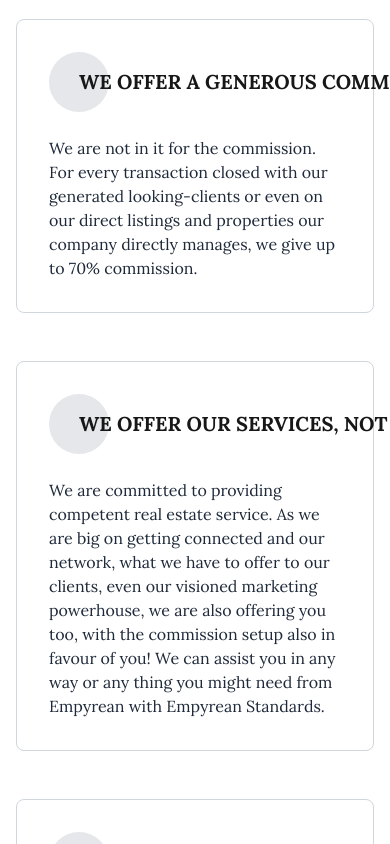
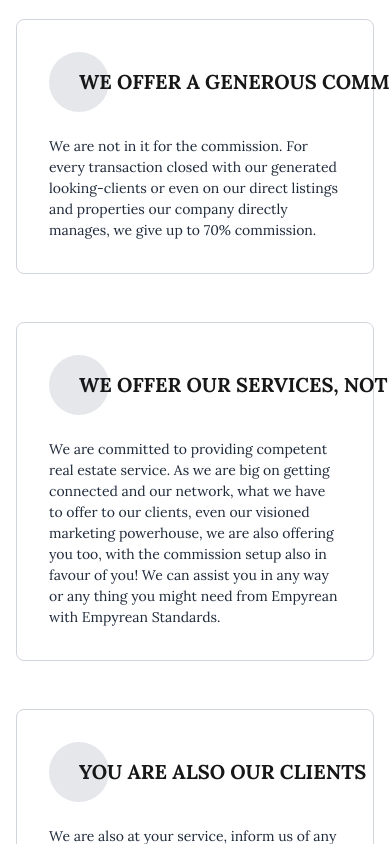
Before and after one commit to Empyrean25/empyrean, a Next.js app: page /on-work/services/broker-agent in a window 390 px wide. Shown: the part 1800-2644 px from the top of the page. Built offline with nearby package versions, Linux system fonts and the light colour scheme.

Commit message:
Update content-card.tsx

```diff
--- a/src/components/content-card.tsx
+++ b/src/components/content-card.tsx
@@ -24,7 +24,7 @@ export function ContentCard({
             </div>
           </div>
         </div>
-        <p className="text-gray-800">{description}</p>
+        <p className="text-[14px] md:text-base text-gray-800">{description}</p>
       </div>
     </div>
   );
```
